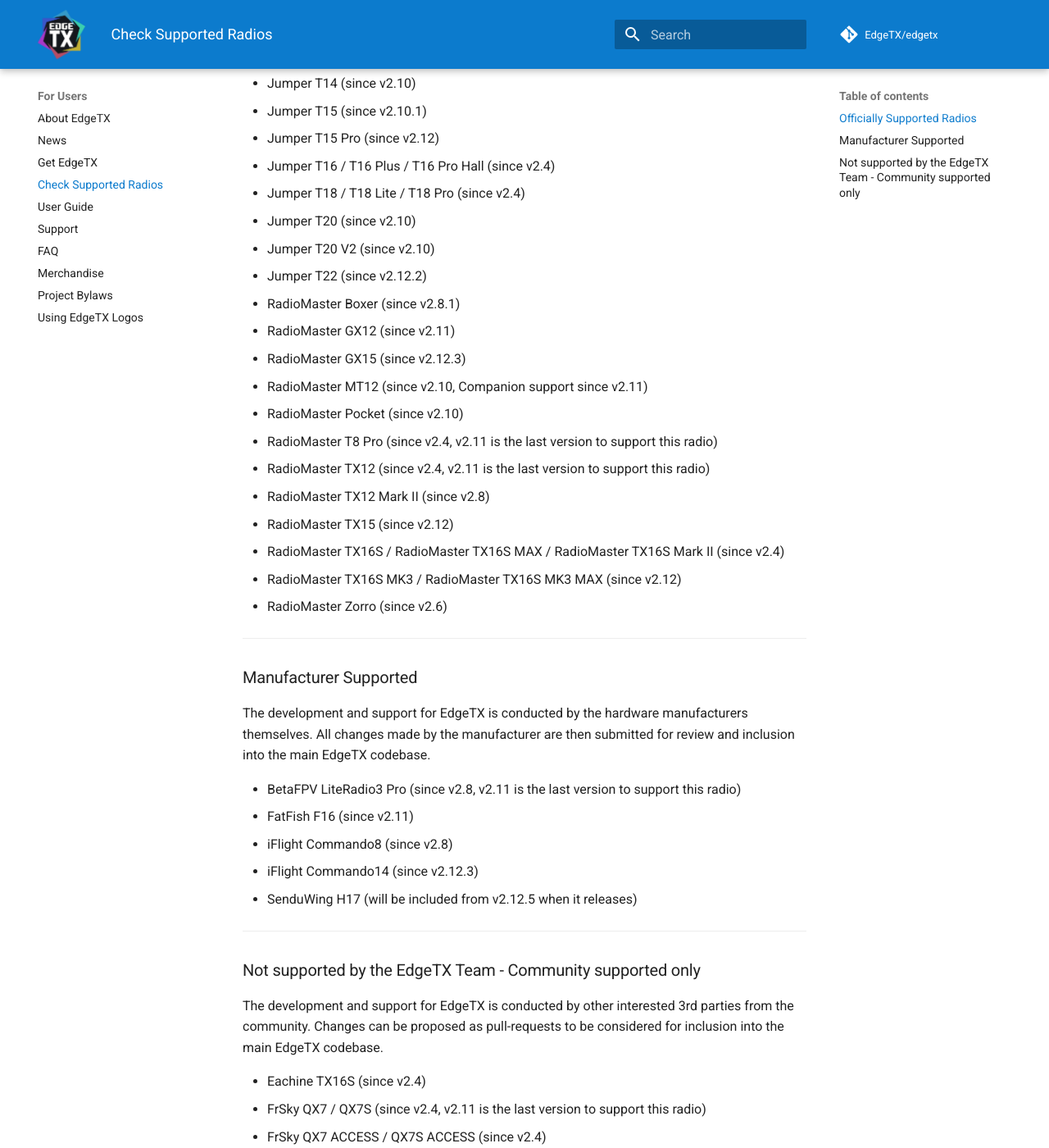
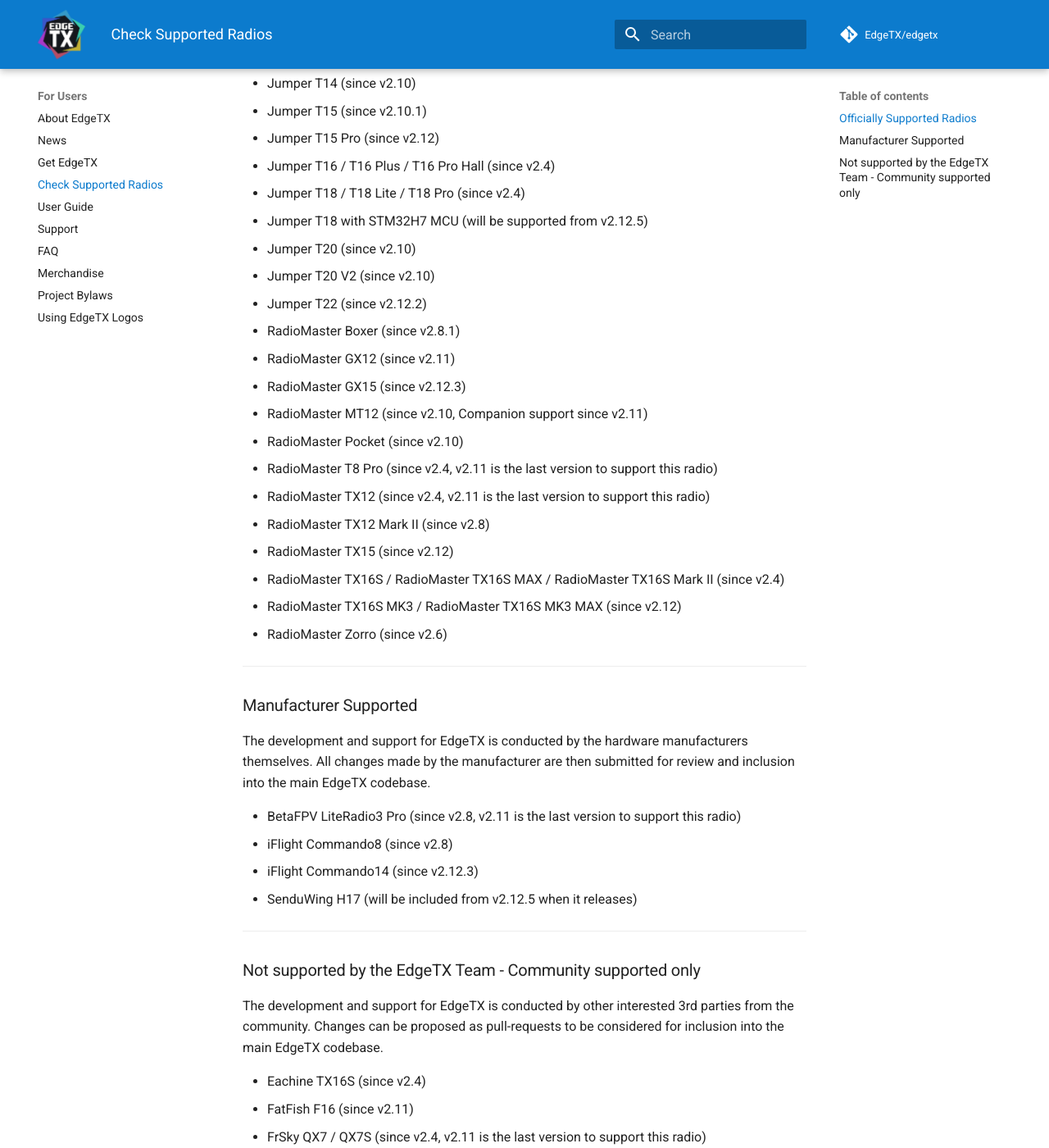
Before and after one commit to EdgeTX/edgetx.github.io, an MkDocs documentation site: the page built from docs/supportedradios.md, in a window 1280 px wide and 1400 px high, scrolled down 1014 px. Shown: the whole window at 82% size. Built offline with MkDocs 1.6.1 and Material for MkDocs 9.7.7, drawn with Linux system fonts in a browser that asks for light colours; comment, search, counter and statistics services are not loaded.

Commit message:
T18 H7 and F16 change

```diff
--- a/docs/supportedradios.md
+++ b/docs/supportedradios.md
@@ -27,6 +27,7 @@
 * Jumper T15 Pro (since v2.12)
 * Jumper T16 / T16 Plus / T16 Pro Hall (since v2.4)
 * Jumper T18 / T18 Lite / T18 Pro (since v2.4)
+* Jumper T18 with STM32H7 MCU (will be supported from v2.12.5)
 * Jumper T20 (since v2.10)
 * Jumper T20 V2 (since v2.10)
 * Jumper T22 (since v2.12.2)
@@ -67,6 +67,7 @@
 The development and support for EdgeTX is conducted by other interested 3rd parties from the community. Changes can be proposed as pull-requests to be considered for inclusion into the main EdgeTX codebase.
 
 * Eachine TX16S (since v2.4)
+* FatFish F16 (since v2.11)
 * FrSky QX7 / QX7S (since v2.4, v2.11 is the last version to support this radio)
 * FrSky QX7 ACCESS / QX7S ACCESS (since v2.4)
 * FrSky X9 Lite / X9 Lite S (since v2.4, v2.11 is the last version to support this radio)
```
Also changed, not shown: other parts of docs/supportedradios.md (+0 -1 lines).
